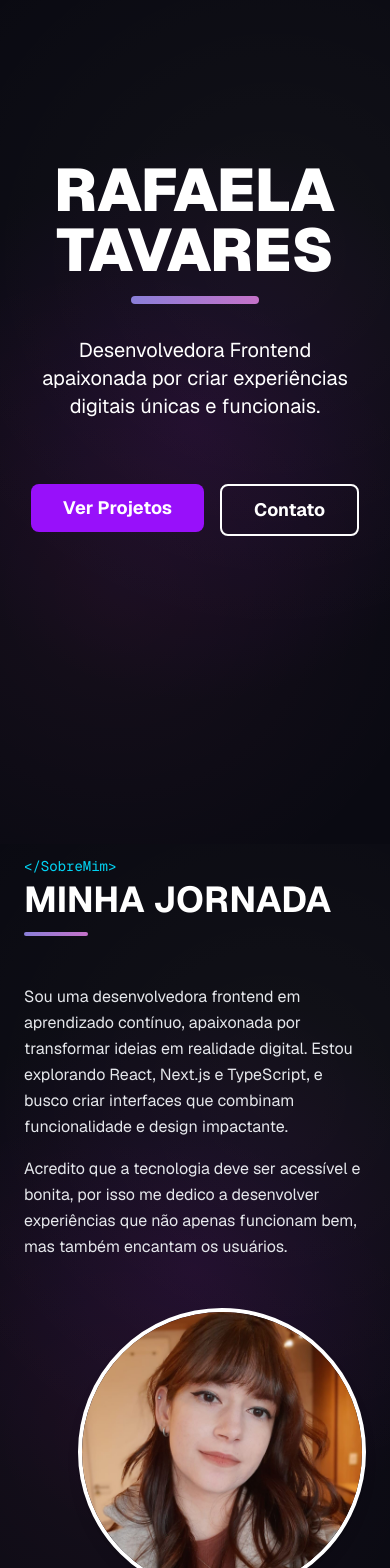
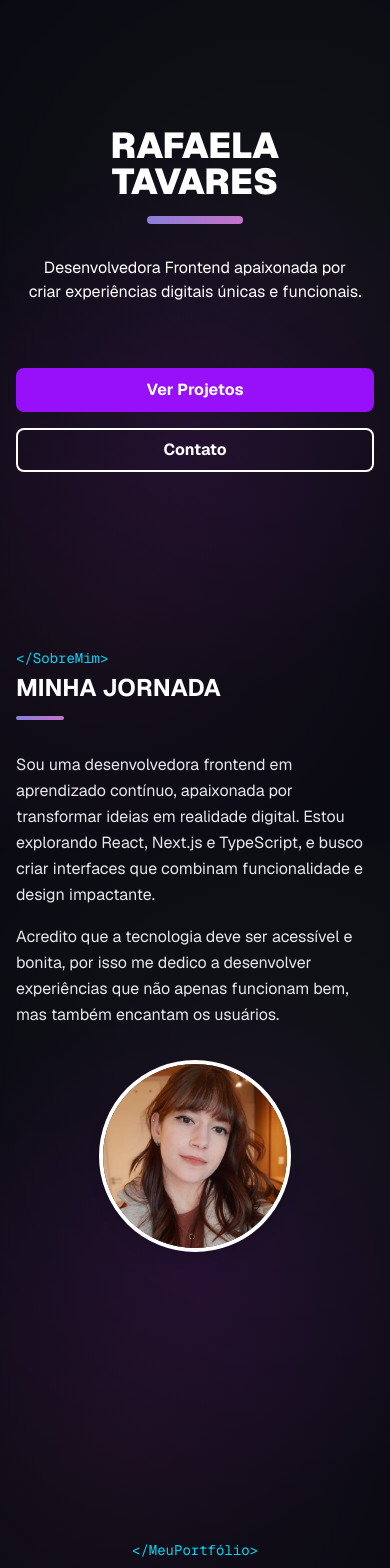
Before and after one commit to rafaelasv/landing-page, a Next.js app: page / in a window 390 px wide. Shown: the top 1568 px of the page. Built offline with nearby package versions, Linux system fonts and the light colour scheme.

Commit message:
update landing page responsiveness and README documentation

```diff
--- a/app/page.tsx
+++ b/app/page.tsx
@@ -11,7 +11,7 @@ export default function Home() {
     return (
       <>
         {/* Hero Section */}
-        <section className="relative px-6 pt-40 md:pt-60 pb-20 text-white">
+        <section className="relative px-4 pt-32 pb-12 md:px-6 md:pt-40 md:pb-20 text-white">
           <div className="max-w-4xl mx-auto">
             {/* Geometric decoration */}
             <div className="absolute top-10 right-10 w-20 h-20 bg-purple-600 rotate-12 hidden md:block" />
@@ -19,27 +19,27 @@ export default function Home() {
 
             <div className="text-center space-y-8">
               <div className="space-y-4">
-                <h1 className="text-6xl md:text-8xl font-black text-white leading-none text-balance">
+                <h1 className="text-4xl sm:text-5xl md:text-6xl lg:text-8xl font-black text-white leading-none text-balance">
                   RAFAELA
                   <br />
                   TAVARES
                 </h1>
-                <div className="w-32 h-2 mt-2 rounded mx-auto"
+                <div className="w-24 h-2 mt-2 rounded mx-auto"
                   style={{ backgroundImage: "linear-gradient(to right, #8a7fd9, #c572c9)" }} />
               </div>
 
-              <p className="text-xl md:text-1xl max-w-2xl mx-auto text-white text-balance">
+              <p className="text-base sm:text-lg md:text-xl max-w-2xl mx-auto text-white text-balance">
                 Desenvolvedora Frontend apaixonada por criar experiências digitais únicas e funcionais.
               </p>
 
-              <div className="flex flex-wrap justify-center gap-4 pt-8">
-                <Button size="lg" className="font-bold text-lg px-8 py-6 bg-purple-600 hover:bg-purple-700 text-white" asChild>
+              <div className="flex flex-col sm:flex-row flex-wrap justify-center gap-4 pt-8">
+                <Button size="lg" className="font-bold text-base sm:text-lg px-6 py-4 sm:px-8 sm:py-6 bg-purple-600 hover:bg-purple-700 text-white" asChild>
                   <a href="#projetos">Ver Projetos</a>
                 </Button>
                 <Button
                   variant="outline"
                   size="lg"
-                  className="font-bold text-lg px-8 py-6 border-2 border-white bg-transparent text-white hover:bg-white hover:text-purple-700"
+                  className="font-bold text-base sm:text-lg px-6 py-4 sm:px-8 sm:py-6 border-2 border-white bg-transparent text-white hover:bg-white hover:text-purple-700"
                   asChild
                 >
                   <a href="https://linkedin.com/in/rafaela-s-tavares" target="_blank" rel="noopener noreferrer">Contato</a>
@@ -50,23 +50,22 @@ export default function Home() {
         </section>
 
         {/* About Section */}
-        <section id="sobremim" className="px-6 pt-60 pb-20 text-white">
+        <section id="sobremim" className="px-4 pt-32 pb-12 md:px-6 md:pt-60 md:pb-20 text-white">
           <div className="max-w-4xl mx-auto">
             {/* Title Section */}
-            <div className="flex flex-col gap-1 mb-12">
+            <div className="flex flex-col gap-1 mb-8 md:mb-12">
               <span className="font-mono text-cyan-400 text-sm">&lt;/SobreMim&gt;</span>
-              <div
-                className="text-4xl md:text-5xl font-bold bg-clip-text text-white">
+              <div className="text-2xl sm:text-3xl md:text-4xl lg:text-5xl font-bold bg-clip-text text-white">
                 MINHA JORNADA
               </div>
               <div
-                className="w-16 h-1 mt-2 rounded"
+                className="w-12 h-1 mt-2 rounded"
                 style={{ backgroundImage: "linear-gradient(to right, #8a7fd9, #c572c9)" }}
               />
             </div>
 
             {/* Section Content */}
-            <div className="grid md:grid-cols-2 gap-12 items-center">
+            <div className="flex flex-col md:grid md:grid-cols-2 gap-8 md:gap-12 items-center">
               {/* Text */}
               <div>
                 <p className="text-gray-200 text-base leading-relaxed">
@@ -79,8 +78,8 @@ export default function Home() {
               </div>
 
               {/* Photo */}
-              <div className="flex justify-end">
-                <div className="relative w-72 h-72 rounded-full overflow-hidden border-4 border-white shadow-lg group">
+              <div className="flex justify-center md:justify-end">
+                <div className="relative w-48 h-48 sm:w-60 sm:h-60 md:w-72 md:h-72 rounded-full overflow-hidden border-4 border-white shadow-lg group">
                   <img
                     src="/images/sobremim.jpg"
                     alt="Minha foto"
@@ -90,7 +89,7 @@ export default function Home() {
                   <div className="absolute inset-0 rounded-full bg-purple-700 opacity-0 transition-opacity duration-300 group-hover:opacity-30" />
                   {/* RT */}
                   <div className="absolute inset-0 flex items-center justify-center pointer-events-none">
-                    <div className="text-6xl font-black text-purple-300 opacity-0 transition-opacity duration-300 group-hover:opacity-100">
+                    <div className="text-4xl sm:text-5xl md:text-6xl font-black text-purple-300 opacity-0 transition-opacity duration-300 group-hover:opacity-100">
                       RT
                     </div>
                   </div>
@@ -261,4 +260,3 @@ export default function Home() {
     </div>
   )
 }
-``
```
Also changed, not shown: 1 other file (tests, documents, lock files or other folders).
